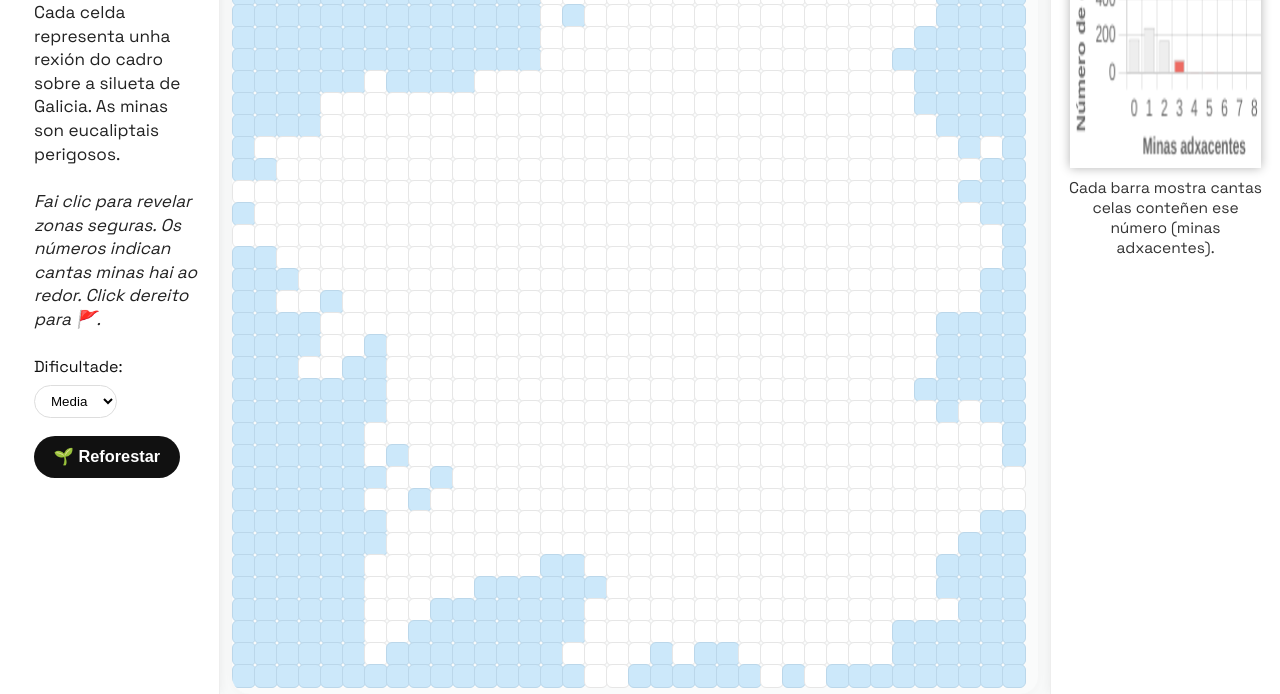
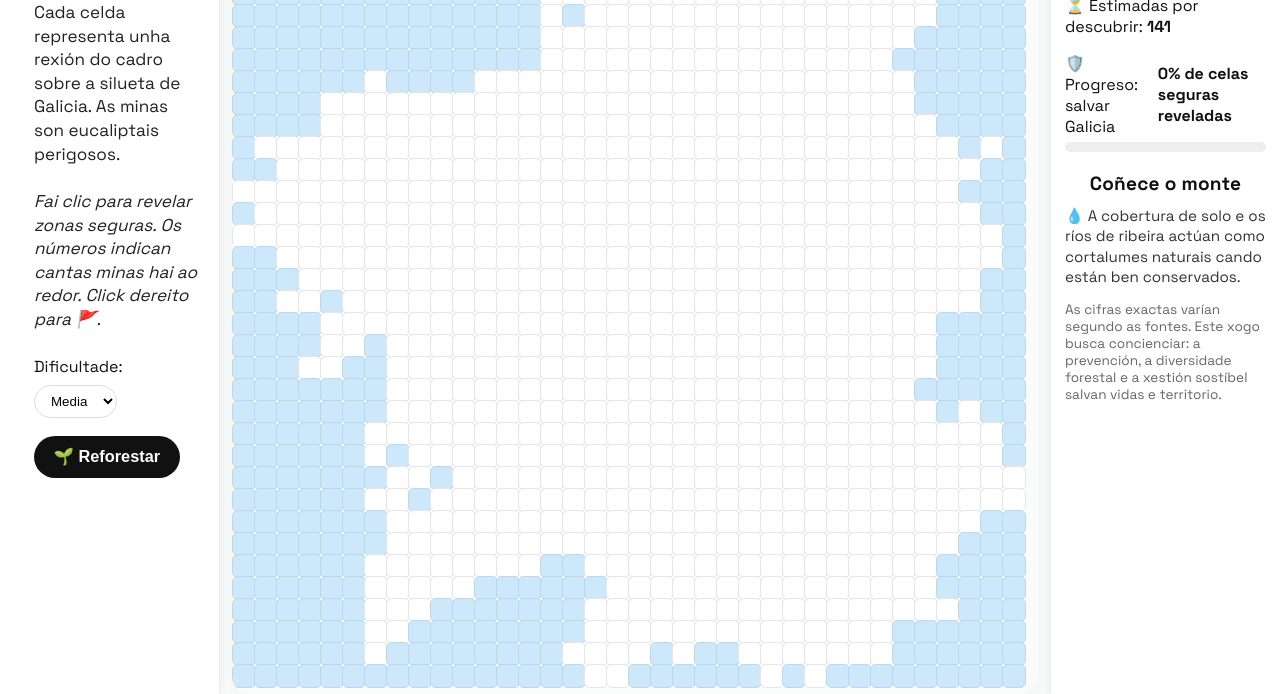
Before and after one commit to moronbandin/buscaminas, a plain HTML site: page index.html in a window 1280 px wide. Shown: the part 106-800 px from the top of the page. Drawn offline with nearby package versions, Linux system fonts and the light colour scheme.

Commit message:
Changed histogram and added some random data about forests

```diff
--- a/index.html
+++ b/index.html
@@ -34,14 +34,42 @@
   </div>
 
   <div id="histopanel">
-    <h3>Distribución de números</h3>
-    <canvas id="histogram"></canvas>
-    <div style="font-size:0.97em;color:#333;margin-top:0.7em;text-align:center;">
-      Cada barra mostra cantas celas conteñen ese número (minas adxacentes).
+    <h3>Estado da partida</h3>
+
+    <div class="statline">
+      <span>💣 Minas totais:</span>
+      <strong id="stat-total-mines">—</strong>
+    </div>
+    <div class="statline">
+      <span>🚩 Postas:</span>
+      <strong id="stat-flags-placed">—</strong>
+    </div>
+    <div class="statline">
+      <span>⏳ Estimadas por descubrir:</span>
+      <strong id="stat-mines-remain">—</strong>
+    </div>
+
+    <div class="progress-block" style="margin-top:1rem;">
+      <div style="display:flex;justify-content:space-between;align-items:center;margin-bottom:0.35rem;">
+        <span>🛡️ Progreso: salvar Galicia</span>
+        <span id="progress-text" style="font-weight:600;">0%</span>
+      </div>
+      <div class="progress-bar" style="width:100%;height:10px;background:#eee;border-radius:999px;overflow:hidden;">
+        <div id="progress-fill" style="height:100%;width:0%;background:#5cb85c;"></div>
+      </div>
+    </div>
+
+    <h3 style="margin-top:1.2rem;">Coñece o monte</h3>
+    <div id="fact-line" style="font-size:0.95em;line-height:1.35;color:#333;">
+      —
+    </div>
+
+    <div style="font-size:0.85em;color:#666;margin-top:0.8rem;">
+      As cifras exactas varían segundo as fontes. Este xogo busca concienciar: a prevención, a diversidade forestal e a xestión sostíbel salvan vidas e territorio.
     </div>
   </div>
 
-  <script src="https://cdn.jsdelivr.net/npm/chart.js"></script>
+  <!-- <script src="https://cdn.jsdelivr.net/npm/chart.js"></script> -->
   <script src="main.js"></script>
 </body>
 </html>
--- a/main.js
+++ b/main.js
@@ -27,18 +27,37 @@ const LOSE_MESSAGES = [
   "💰 O lobby eucalipteiro conseguiu outra plantación masiva."
 ];
 
+// Pequeno carrusel de datos (sen cifras exactas para non inventar)
+const FACTS = [
+  "🌿 O eucalipto é unha especie exótica en Galicia; medra rápido pero reduce a biodiversidade se se planta en monocultivo.",
+  "🔥 A maioría dos incendios concéntranse no verán, favorecidos por períodos de seca e ventos.",
+  "🌳 Bosques diversos (carballos, castiñeiros, bidueiros) reteñen mellor a humidade e son máis resistentes ao lume.",
+  "💧 A cobertura de solo e os ríos de ribeira actúan como cortalumes naturais cando están ben conservados.",
+  "👥 A xestión comunitaria e a prevención local son claves para reducir o risco de incendios.",
+  "🧩 Os mosaicos de usos (agrario, forestal, urbano) ben planificados reducen a continuidade do combustible.",
+];
+
 let grid = [];            // [r][c] -> { inGalicia, revealed, flagged, isMine, adj, showEucalyptus }
 let nRows = BASE_ROWS, nCols = BASE_COLS;
 let insideCells = [];
 let mineCount = 0;
 let revealedCount = 0;
+let flagCount = 0;
 let gameOver = false;
 let lastLostCell = null;
-let histogramChart = null;
+let factsTimer = null;
 
 const statusEl = () => document.getElementById('status');
 const gridEl   = () => document.getElementById('galicia-grid');
 const gameContainer = () => document.getElementById('game-container');
+
+// Stats panel elements
+const elTotalMines   = () => document.getElementById('stat-total-mines');
+const elFlagsPlaced  = () => document.getElementById('stat-flags-placed');
+const elMinesRemain  = () => document.getElementById('stat-mines-remain');
+const elProgressText = () => document.getElementById('progress-text');
+const elProgressBar  = () => document.getElementById('progress-fill');
+const elFact         = () => document.getElementById('fact-line');
 
 let ro = null; // ResizeObserver
 
@@ -64,6 +83,13 @@ async function start() {
     statusEl().textContent = '';
     gameOver = false;
     lastLostCell = null;
+    flagCount = 0;
+    revealedCount = 0;
+
+    // reinicia carrusel de facts
+    if (factsTimer) clearInterval(factsTimer);
+    rotateFact(); // pon un xa
+    factsTimer = setInterval(rotateFact, 12000);
 
     const res = await fetch(GEOJSON_PATH);
     if(!res.ok) throw new Error('GeoJSON not found');
@@ -95,9 +121,8 @@ async function start() {
     placeMines(targetMines);
     calcAdj();
 
-    revealedCount = 0;
     renderGrid();
-    renderHistogram();
+    updateStats(); // inicializa panel
   } catch (e) {
     console.error(e);
     statusEl().textContent = 'Erro cargando o mapa (GeoJSON). Lembra abrir cun servidor local.';
@@ -145,7 +170,7 @@ function renderGrid() {
   const vw = Math.max(0, gc.clientWidth - 8);
   const vh = Math.max(0, gc.clientHeight - 8);
 
-  // Tamaño de cela responsivo con límites sanos
+  // Tamaño de cela responsivo con límites
   let cellSize = Math.min(vw / nCols, vh / nRows);
   const MIN = 22; // toque cómodo en móbil
   const MAX = 44; // non xigante en desktop
@@ -207,9 +232,6 @@ function renderGrid() {
       gridNode.appendChild(div);
     }
   }
-
-  // Redimensiona o histograma tamén
-  if (histogramChart && histogramChart.resize) histogramChart.resize();
 }
 
 function onClick(r, c) {
@@ -236,6 +258,7 @@ function onClick(r, c) {
     }
   }
   renderGrid();
+  updateStats();
 }
 
 function floodReveal(r, c) {
@@ -264,43 +287,48 @@ function onFlag(r, c) {
   const cell = grid[r][c];
   if (!cell.inGalicia || cell.revealed) return;
   cell.flagged = !cell.flagged;
+  flagCount += cell.flagged ? 1 : -1;
   renderGrid();
+  updateStats();
 }
 
 function revealAll() {
   for (const [r, c] of insideCells) grid[r][c].revealed = true;
   renderGrid();
+  updateStats();
 }
 
-function renderHistogram() {
-  const counts = Array(9).fill(0);
-  for (const [r,c] of insideCells) {
-    const d = grid[r][c];
-    if (!d.isMine) counts[Math.max(0, Math.min(8, d.adj))]++;
+/* ======= NOVO: Panel de estatísticas ======= */
+function updateStats() {
+  if (!elTotalMines()) return; // por se aínda non cargou o DOM
+
+  const safeTotal = Math.max(1, insideCells.length - mineCount);
+  const pct = Math.min(100, Math.max(0, Math.round((revealedCount / safeTotal) * 100)));
+
+  // Contadores
+  elTotalMines().textContent  = mineCount.toString();
+  elFlagsPlaced().textContent = flagCount.toString();
+  elMinesRemain().textContent = Math.max(0, mineCount - flagCount).toString();
+
+  // Progreso “salvando Galicia”
+  elProgressText().textContent = `${pct}% de celas seguras reveladas`;
+  elProgressBar().style.width = pct + '%';
+
+  // Se fin do xogo, texto acorde
+  if (gameOver) {
+    if (revealedCount >= safeTotal) {
+      elProgressText().textContent = '✅ Galicia a salvo!';
+      elProgressBar().style.width = '100%';
+    } else {
+      elProgressText().textContent = '💥 Interrompido por un incendio';
+    }
   }
+}
 
-  const ctx = document.getElementById('histogram').getContext('2d');
-  if (histogramChart) histogramChart.destroy();
-  histogramChart = new Chart(ctx, {
-    type: 'bar',
-    data: {
-      labels: ['0','1','2','3','4','5','6','7','8'],
-      datasets: [{
-        label: 'Celas',
-        data: counts,
-        backgroundColor: counts.map((v,i) => i>=3 ? '#ed6b63' : '#eee'),
-        borderColor: '#ccc',
-        borderWidth: 1
-      }]
-    },
-    options: {
-      plugins: { legend: { display: false } },
-      scales: {
-        x: { title: { display: true, text: 'Minas adxacentes', font:{ weight:'bold' } } },
-        y: { title: { display: true, text: 'Número de celas', font:{ weight:'bold' } }, beginAtZero: true, ticks: { precision:0 } }
-      }
-    }
-  });
+function rotateFact() {
+  if (!elFact()) return;
+  const i = Math.floor(Math.random() * FACTS.length);
+  elFact().textContent = FACTS[i];
 }
 
 /* Utilidades Geo */
```
